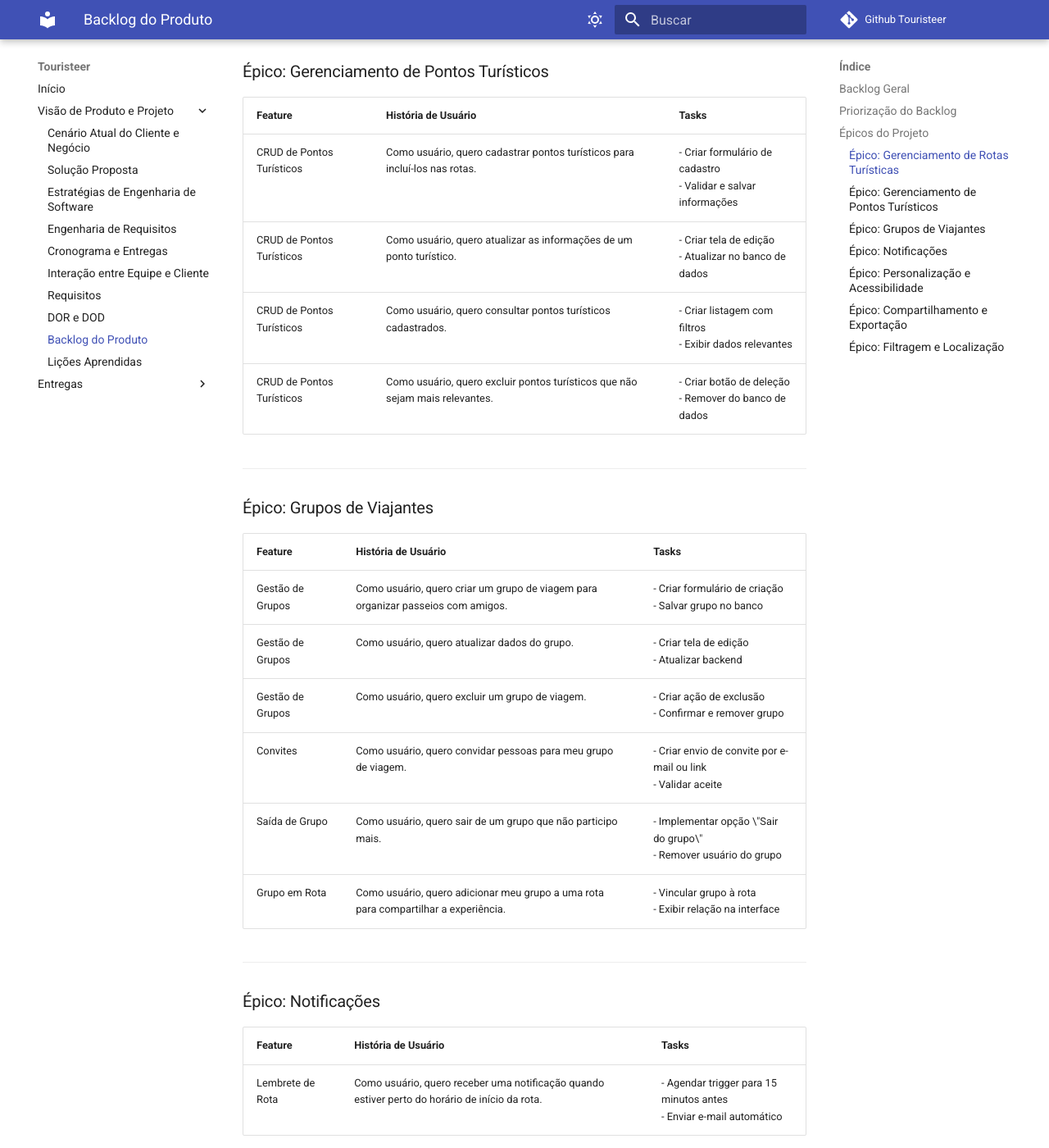
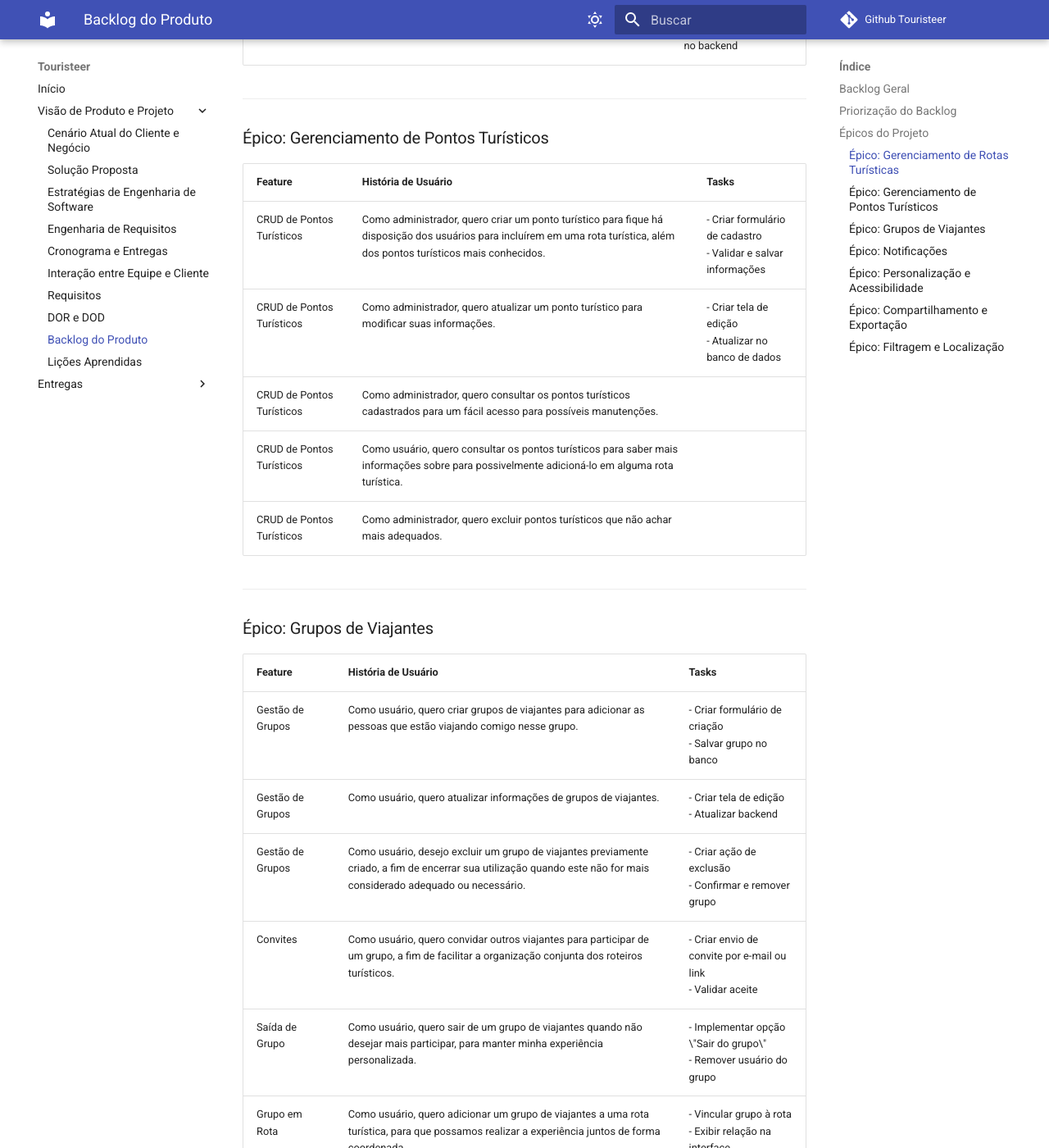
Before and after one commit to mdsreq-fga-unb/2025.1-T01-Touristeer-, an MkDocs documentation site: the page built from docs/sections/docPage/9-backlog.md, in a window 1280 px wide and 1400 px high, scrolled down 4427 px. Shown: the whole window at 82% size. Built offline with MkDocs 1.6.1 and Material for MkDocs 9.7.7, drawn with Linux system fonts in a browser that asks for light colours; comment, search, counter and statistics services are not loaded; some of the changed text lies outside the part shown.

Commit message:
(docs): ajustando User Stories backlog

```diff
--- a/docs/sections/docPage/9-backlog.md
+++ b/docs/sections/docPage/9-backlog.md
@@ -74,13 +74,13 @@
 
 | Feature                  | História de Usuário                                                                                                                                     | Tasks                                                                                     |
 |--------------------------|----------------------------------------------------------------------------------------------------------------------------------------------------------|-------------------------------------------------------------------------------------------|
-| CRUD de Rotas            | Como usuário, quero criar uma nova rota turística com até 5 pontos turísticos para planejar meu passeio.                                            | - Criar formulário de cadastro<br>- Implementar limite de 5 pontos<br>- Validar entradas |
-| CRUD de Rotas            | Como usuário, quero atualizar os pontos turísticos de uma rota para manter o plano atualizado.                                                          | - Criar interface de edição                    |
-| CRUD de Rotas            | Como usuário, quero consultar rotas cadastradas e ver seus pontos turísticos para decidir qual seguir.                                                  | - Criar listagem de rotas<br>- Mostrar detalhes de cada rota                            |
-| CRUD de Rotas            | Como usuário, quero excluir rotas para remover planos que não me interessam mais.                                                                       | - Implementar botão de exclusão<br>- Criar lógica de confirmação                         |
-| Visualização no Mapa     | Como usuário, quero ver a rota turística no mapa para entender o trajeto visualmente.                                                                   | - Integrar API de mapa<br>- Plotar pontos no mapa<br>- Garantir carregamento em até 10s   |
-| Agendamento de Rota      | Como usuário, quero agendar o início de uma rota informando data e hora.                                                                                | - Criar formulário de agendamento<br>- Salvar data/hora no backend                       |
-| Avaliação de Rota        | Como usuário, quero avaliar uma rota de 0 a 5 estrelas para ajudar outros viajantes.                                                                     | - Criar componente de estrelas<br>- Armazenar avaliação no backend                       |
+| CRUD de Rotas            | Como usuário, quero criar rotas turísticas escolhendo até 5 pontos turísticos e adicionando à essa rota.                                             | - Criar formulário de cadastro<br>- Implementar limite de 5 pontos<br>- Validar entradas |
+| CRUD de Rotas            | Como usuário, quero atualizar rotas turtísitcas para poder alterar informações sobre essa rota ou modificar os pontos turísticos.                                                     | - Criar interface de edição                    |
+| CRUD de Rotas            | Como usuário, quero consultar rotas turísticas e ver informações como: nome da rota, distância, pontos turísticos escolhidos.                                  | - Criar listagem de rotas<br>- Mostrar detalhes de cada rota                            |
+| CRUD de Rotas            |Como usuário, quero excluir rotas turísticas que eu não achar mais adequadas.                                                                      | - Implementar botão de exclusão<br>- Criar lógica de confirmação                         |
+| Visualização no Mapa     | Como usuário, quero visualizar a rota turística que eu escolher ver em um mapa.                                                                   | - Integrar API de mapa<br>- Plotar pontos no mapa<br>- Garantir carregamento em até 10s   |
+| Agendamento de Rota      | Como usuário, quero decidir uma data e horário de início para minha rota turística.                                                                                | - Criar formulário de agendamento<br>- Salvar data/hora no backend                       |
+| Avaliação de Rota        | Como usuário, quero avaliar uma rota turística feita por mim para que outros usuários tenham esse feedback.                                                                   | - Criar componente de estrelas<br>- Armazenar avaliação no backend                       |
 
 ---
 
@@ -88,10 +88,11 @@
 
 | Feature                  | História de Usuário                                                                                     | Tasks                                                                   |
 |--------------------------|----------------------------------------------------------------------------------------------------------|-------------------------------------------------------------------------|
-| CRUD de Pontos Turísticos| Como usuário, quero cadastrar pontos turísticos para incluí-los nas rotas.                              | - Criar formulário de cadastro<br>- Validar e salvar informações       |
-| CRUD de Pontos Turísticos| Como usuário, quero atualizar as informações de um ponto turístico.                                     | - Criar tela de edição<br>- Atualizar no banco de dados                |
-| CRUD de Pontos Turísticos| Como usuário, quero consultar pontos turísticos cadastrados.                                            | - Criar listagem com filtros<br>- Exibir dados relevantes              |
-| CRUD de Pontos Turísticos| Como usuário, quero excluir pontos turísticos que não sejam mais relevantes.                            | - Criar botão de deleção<br>- Remover do banco de dados                |
+| CRUD de Pontos Turísticos| Como administrador, quero criar um ponto turístico para fique há disposição dos usuários para incluírem em uma rota turística, além dos pontos turísticos mais conhecidos.                              | - Criar formulário de cadastro<br>- Validar e salvar informações       |
+| CRUD de Pontos Turísticos| Como administrador, quero atualizar um ponto turístico para modificar suas informações.                                    | - Criar tela de edição<br>- Atualizar no banco de dados                |
+| CRUD de Pontos Turísticos| Como administrador, quero consultar os pontos turísticos cadastrados para um fácil acesso para possíveis manutenções.              |
+| CRUD de Pontos Turísticos| Como usuário, quero consultar os pontos turísticos para saber mais informações sobre para possivelmente adicioná-lo em alguma rota turística.             |
+| CRUD de Pontos Turísticos| Como administrador, quero excluir pontos turísticos que não achar mais adequados.                |
 
 ---
 
@@ -99,12 +100,12 @@
 
 | Feature              | História de Usuário                                                                                   | Tasks                                                                         |
 |----------------------|--------------------------------------------------------------------------------------------------------|-------------------------------------------------------------------------------|
-| Gestão de Grupos     | Como usuário, quero criar um grupo de viagem para organizar passeios com amigos.                      | - Criar formulário de criação<br>- Salvar grupo no banco                     |
-| Gestão de Grupos     | Como usuário, quero atualizar dados do grupo.                                                         | - Criar tela de edição<br>- Atualizar backend                                |
-| Gestão de Grupos     | Como usuário, quero excluir um grupo de viagem.                                                       | - Criar ação de exclusão<br>- Confirmar e remover grupo                      |
-| Convites             | Como usuário, quero convidar pessoas para meu grupo de viagem.                                        | - Criar envio de convite por e-mail ou link<br>- Validar aceite              |
-| Saída de Grupo       | Como usuário, quero sair de um grupo que não participo mais.                                          | - Implementar opção \"Sair do grupo\"<br>- Remover usuário do grupo          |
-| Grupo em Rota        | Como usuário, quero adicionar meu grupo a uma rota para compartilhar a experiência.                   | - Vincular grupo à rota<br>- Exibir relação na interface                     |
+| Gestão de Grupos     | Como usuário, quero criar grupos de viajantes para adicionar as pessoas que estão viajando comigo nesse grupo.                      | - Criar formulário de criação<br>- Salvar grupo no banco                     |
+| Gestão de Grupos     | Como usuário, quero atualizar informações de grupos de viajantes.                                                         | - Criar tela de edição<br>- Atualizar backend                                |
+| Gestão de Grupos     | Como usuário, desejo excluir um grupo de viajantes previamente criado, a fim de encerrar sua utilização quando este não for mais considerado adequado ou necessário.                                                       | - Criar ação de exclusão<br>- Confirmar e remover grupo                      |
+| Convites             | Como usuário, quero convidar outros viajantes para participar de um grupo, a fim de facilitar a organização conjunta dos roteiros turísticos.                                        | - Criar envio de convite por e-mail ou link<br>- Validar aceite              |
+| Saída de Grupo       | Como usuário, quero sair de um grupo de viajantes quando não desejar mais participar, para manter minha experiência personalizada.                                          | - Implementar opção \"Sair do grupo\"<br>- Remover usuário do grupo          |
+| Grupo em Rota        |Como usuário, quero adicionar um grupo de viajantes a uma rota turística, para que possamos realizar a experiência juntos de forma coordenada.                  | - Vincular grupo à rota<br>- Exibir relação na interface                     |
 
 ---
 
@@ -112,7 +113,7 @@
 
 | Feature                | História de Usuário                                                                                         | Tasks                                                                         |
 |------------------------|--------------------------------------------------------------------------------------------------------------|-------------------------------------------------------------------------------|
-| Lembrete de Rota       | Como usuário, quero receber uma notificação quando estiver perto do horário de início da rota.              | - Agendar trigger para 15 minutos antes<br>- Enviar e-mail automático        |
+| Lembrete de Rota       | Como usuário, quero receber notificações automáticas por e-mail 15 minutos antes do início agendado de uma rota turística, para me preparar adequadamente para o passeio.              | - Agendar trigger para 15 minutos antes<br>- Enviar e-mail automático        |
 
 ---
 
@@ -120,8 +121,8 @@
 
 | Feature            | História de Usuário                                                                                     | Tasks                                                                   |
 |--------------------|----------------------------------------------------------------------------------------------------------|-------------------------------------------------------------------------|
-| Idioma             | Como usuário, quero mudar o idioma da aplicação para facilitar a navegação.                             | - Criar seleção de idioma<br>- Traduzir interface (PT e EN)            |
-| Conversor de Moedas| Como usuário, quero converter moedas para facilitar o planejamento financeiro.                          | - Criar interface do conversor<br>- Usar API de cotação de moedas      |
+| Idioma             | Como usuário, quero alterar o idioma da aplicação a qualquer momento, para utilizá-la no idioma de minha preferência.                             | - Criar seleção de idioma<br>- Traduzir interface (PT e EN)            |
+| Conversor de Moedas| Como usuário, quero utilizar um conversor de moedas com seleção de moeda de origem e destino, para não ser pego de surpresa com conversões após os gastos.                          | - Criar interface do conversor<br>- Usar API de cotação de moedas      |
 
 ---
 
@@ -129,8 +130,8 @@
 
 | Feature                 | História de Usuário                                                                                         | Tasks                                                                 |
 |-------------------------|--------------------------------------------------------------------------------------------------------------|-----------------------------------------------------------------------|
-| Exportar PDF            | Como usuário, quero exportar a rota em PDF para consultar offline.                                          | - Gerar PDF com dados da rota<br>- Adicionar botão de download        |
-| Compartilhar por E-mail | Como usuário, quero compartilhar rotas com amigos por e-mail.                                               | - Criar formulário de envio<br>- Integrar com serviço de e-mail       |
+| Exportar PDF            | Como usuário, quero salvar rotas turísticas em PDF, para consultá-las posteriormente, mesmo sem conexão com a internet.                                         | - Gerar PDF com dados da rota<br>- Adicionar botão de download        |
+| Compartilhar por E-mail | Como usuário, quero compartilhar rotas turísticas por e-mail, a fim de enviar sugestões de passeios para amigos ou grupos de viagem.                                               | - Criar formulário de envio<br>- Integrar com serviço de e-mail       |
 
 ---
 
@@ -138,8 +139,8 @@
 
 | Feature              | História de Usuário                                                                                      | Tasks                                                                   |
 |----------------------|-----------------------------------------------------------------------------------------------------------|-------------------------------------------------------------------------|
-| Filtrar Rotas        | Como usuário, quero filtrar rotas por distância.                                                         | - Criar campo de filtro por distância<br>- Aplicar lógica de filtro    |
-| Localização Atual    | Como usuário, quero ver minha localização no mapa.                                                       | - Solicitar permissão do navegador<br>- Usar API de geolocalização     |
+| Filtrar Rotas        | Como usuário, quero filtrar rotas turísticas por distância, para visualizar apenas aquelas que estejam dentro do meu alcance de deslocamento.                                                        | - Criar campo de filtro por distância<br>- Aplicar lógica de filtro    |
+| Localização Atual    |  Como usuário, quero que o sistema acesse minha localização atual via navegador, para que eu consiga ver os pontos turísticos mais próximos a mim.                                                     | - Solicitar permissão do navegador<br>- Usar API de geolocalização     |
 
 ---
 
```
Also changed, not shown: other parts of docs/sections/docPage/9-backlog.md (+2 -1 lines).
